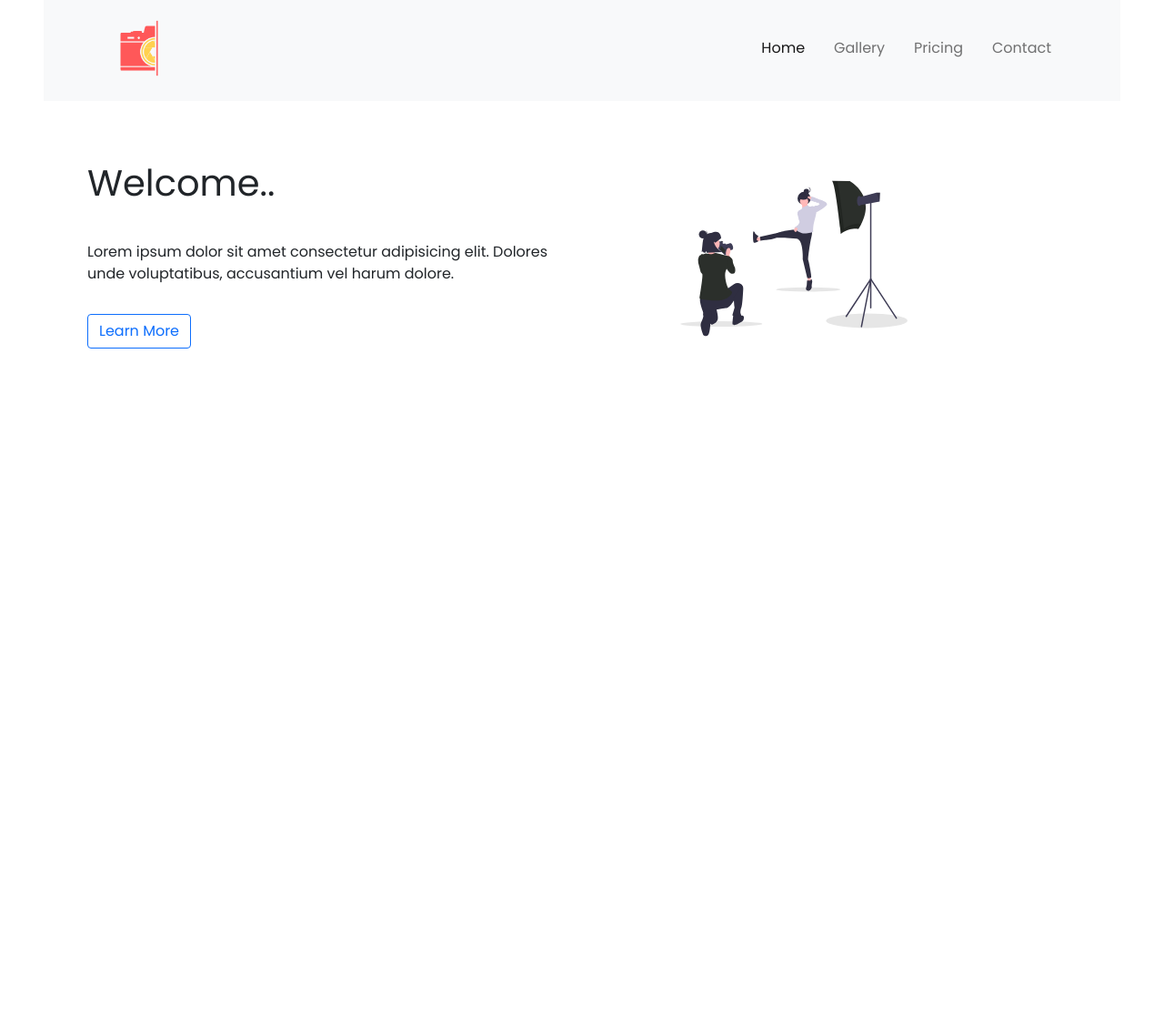
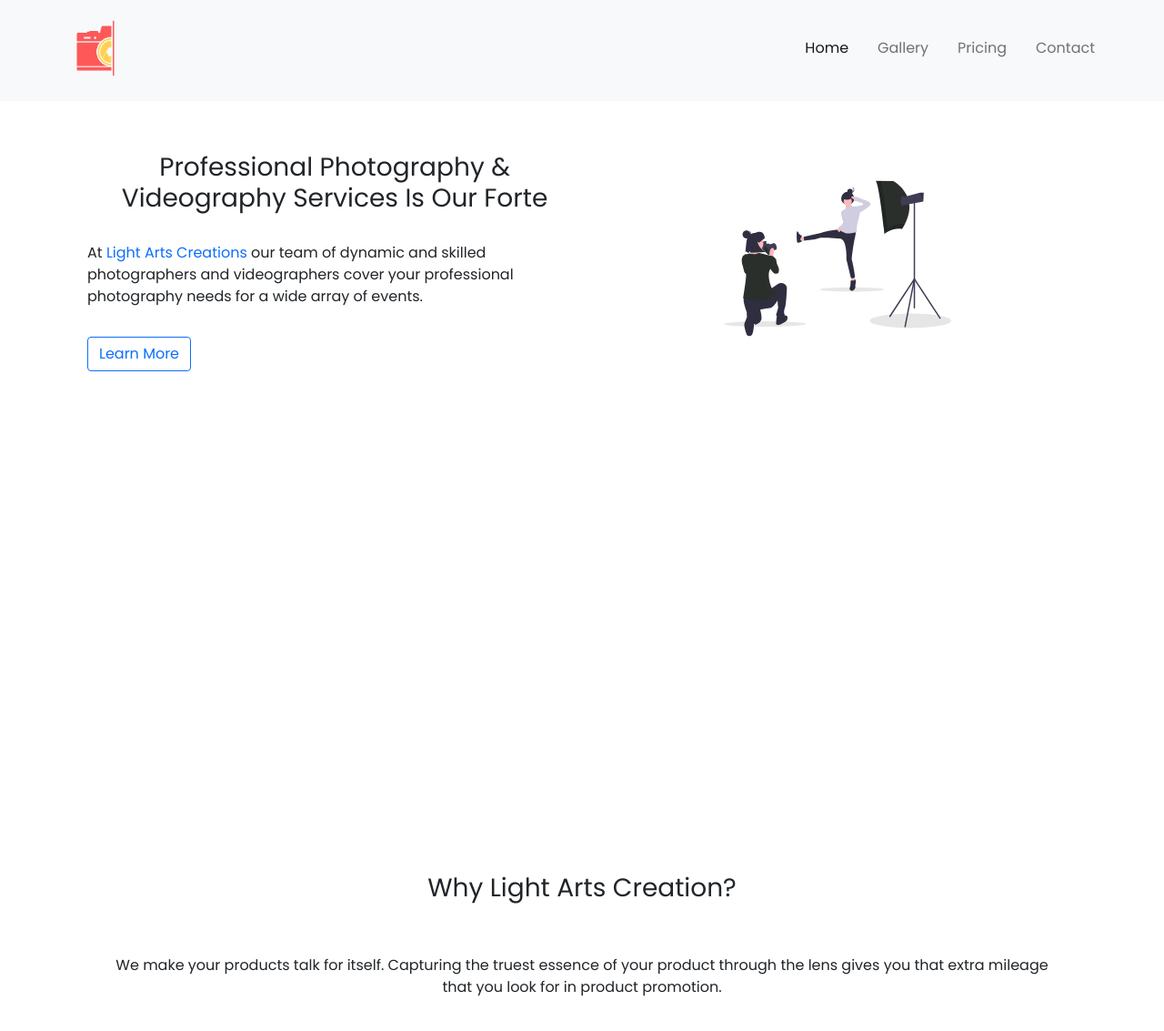
Before and after one commit to laalmanoj/Photography, a plain HTML site: page index.html in a window 1280 px wide. Shown: the part 5-1138 px from the top of the page at 91% size. Before the commit the page ends 916 px from the top, so only its background shows below. Drawn offline with Linux system fonts and the light colour scheme.

Commit message:
light art creations

```diff
--- a/index.html
+++ b/index.html
@@ -4,7 +4,7 @@
     <meta charset="UTF-8">
     <meta http-equiv="X-UA-Compatible" content="IE=edge">
     <meta name="viewport" content="width=device-width, initial-scale=1.0">
-    <title>Photograpy</title>
+    <title>Light Art Creations</title>
     <link rel="icon" href="/icons/photography.png">
     <!-- Google fonts -->
     <link rel="preconnect" href="https://fonts.gstatic.com">
@@ -18,10 +18,10 @@
 <body>
     <!-- navbar starts -->
     <header>
-        <nav class="navbar navbar-expand-lg bg-light navbar-light mx-0 px-0 mx-md-5 px-md-5 align">
+        <nav class="navbar navbar-expand-lg bg-light navbar-light mx-0 px-0  px-md-5 align">
             <div class="container-fluid">
                 <!-- inline style -->
-                <a class="navbar-brand logo" href="index.html"><img style="width: 90px; height: 90px;" src="./icons/—Pngtree—creative photography logo symbol icon_5208920.png" alt="logo"></a>
+                <a class="navbar-brand " href="index.html"><img class="logo"src="./icons/—Pngtree—creative photography logo symbol icon_5208920.png" alt="logo"></a>
                 <button class="navbar-toggler" type="button" data-bs-toggle="collapse" data-bs-target="#navbarNavAltMarkup"
                     aria-controls="navbarNavAltMarkup" aria-expanded="false" aria-label="Toggle navigation">
                     <span class="navbar-toggler-icon"></span>
@@ -40,24 +40,45 @@
     <!-- navbar starts -->
 
     <!-- main section starts -->
-        <section>
-            <div class="container align ">
-                <div class="row">
-                    <div class="col-9 col-md-6 mx-3 px-3 mx-md-5 px-md-5" style="padding-top: 50px;">
-                        <h1 class="pt-md-3">Welcome..</h1>
-                        <p class="pt-md-3"></p>Lorem ipsum dolor sit amet consectetur adipisicing elit. Dolores unde voluptatibus,
-                        accusantium vel harum dolore.</p>
-                        <div class="pt-md-3" >
-                            <button class="btn btn-outline-primary">Learn More</button>
+       <main>
+            <!-- section-1 starts -->
+            <section class="section1">
+                <div class="container align ">
+                    <div class="my-md-4">
+                        <div class="row">
+                            <div class="col-11 col-md-6 mx-3 px-3 mx-md-5 px-md-5 my-md-3" >
+                                <h3 class="pt-md-3 text-md-center">Professional Photography & Videography Services Is Our Forte</h3>
+                                <p class="pt-md-2"></p>At <a style="text-decoration: none;" href="index.html">Light Arts Creations</a> our team of dynamic and skilled photographers and videographers cover your professional photography needs for
+                                a wide array of events.</p>
+                                <div class="pt-md-3">
+                                    <button class="btn btn-outline-primary">Learn More</button>
+                                </div>
+                            </div>
+                            <div class="col-9 col-md-3 mt-4 mx-5 ">
+                                <img class="heroimage" src="/icons/undraw_fashion_photoshoot_mtq8.svg" alt="freelancer" loading="lazy">
+                            </div>
                         </div>
                     </div>
+                </div>
+            </section>
+            <!-- section-1 ends -->
 
-                    <div class="col-9 col-md-3 my-5 ">
-                        <img class="heroimage" src="/icons/undraw_fashion_photoshoot_mtq8.svg" alt="freelancer" loading="lazy">
-                    </div>
+            <!-- section-2 starts -->
+            <section class="section2">
+            <div class="container">
+                <div class="row">
+                   <div class= "col-12 d-flex justify-content-center py-md-5 pb-3">
+                       <h3 >Why Light Arts Creation?</h3>
+                   </div>
+                <div class="col-12 d-flex justify-content-center text-md-center px-5 ">
+                    <p >We make your products talk for itself. Capturing the truest essence of your product through the lens gives you that
+                    extra mileage that you look for in product promotion.</p>
                 </div>
+               </div>
             </div>
-        </section>
+            </section>
+            <!-- section-2 ends -->
+       </main>
     <!-- main section ends -->
     <!-- bootstrap js -->
     <script src="/js/bootstrap.bundle.min.js"></script>
--- a/style.scss
+++ b/style.scss
@@ -2,9 +2,11 @@ body{
   font-family: 'Poppins', sans-serif;
   overflow-x: hidden !important;
 }
+
 *{
   scroll-behavior: smooth;
 }
+
 .heroimage {
   width: 250px;
   height: 250px;
@@ -19,3 +21,8 @@ section{
   max-width: 100%;
   overflow-x: hidden;
 }
+
+.logo{
+  width: 90px;
+  height: 90px;
+}
```
Also changed, not shown: style.css, 1 other file.
